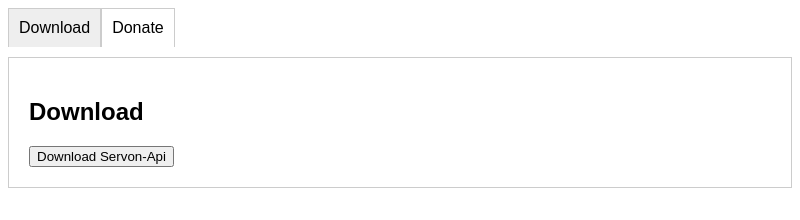
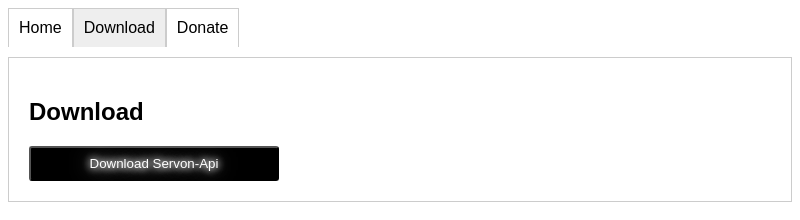
Before and after one commit to ServonNetwork/ServonApp, an Electron app: page src/index.html in a window 800 px wide. Both pictures are taken after a click on the element "Download". Drawn offline with Linux system fonts and the light colour scheme.

Commit message:
new tabs and styles

```diff
--- a/package.json
+++ b/package.json
@@ -33,6 +33,7 @@
     "express": "^4.19.2",
     "patreon": "^0.0.1",
     "socket.io": "^4.7.5",
-    "socket.io-client": "^4.7.5"
+    "socket.io-client": "^4.7.5",
+    "stripe": "^15.10.0"
   }
 }
--- a/src/index.css
+++ b/src/index.css
@@ -1,6 +1,43 @@
-body { font-family: Arial, sans-serif; }
-.tabs { display: flex; cursor: pointer; margin-bottom: 10px; }
-.tab { padding: 10px; border: 1px solid #ccc; border-bottom: none; }
-.tab.active { background-color: #eee; }
-.tab-content { display: none; border: 1px solid #ccc; padding: 20px; }
-.tab-content.active { display: block; }
+/*Body*/
+body{
+  font-family: Arial, sans-serif;
+}
+
+/*Divs*/
+div.tabs{
+  display: flex;
+   cursor: pointer;
+  margin-bottom: 10px;
+}
+
+div.tab{
+  padding: 10px;
+  border: 1px solid #ccc;
+  border-bottom: none;
+}
+
+div.tab.active{
+  background-color: #eee; }
+
+div.tab-content{
+  display: none; border: 1px solid #ccc; padding: 20px; }
+
+div.tab-content.active{
+  display: block;
+}
+
+
+/*Buttons*/
+button.DownloadBtn{
+  background-color: black;
+  border-radius: 3px;
+  outline: none;
+  color: #fff;
+  cursor: pointer;
+
+  text-align: center;
+  text-shadow: 0 0 7px #fff, 0 0 10px #fff, 0 0 21px #fff;
+
+  width: 250px;
+  height: 35px;
+}
--- a/src/index.html
+++ b/src/index.html
@@ -2,27 +2,32 @@
 <html>
 <head>
   <title>ServonApp</title>
-  <style>
-    body { font-family: Arial, sans-serif; }
-    .tabs { display: flex; cursor: pointer; margin-bottom: 10px; }
-    .tab { padding: 10px; border: 1px solid #ccc; border-bottom: none; }
-    .tab.active { background-color: #eee; }
-    .tab-content { display: none; border: 1px solid #ccc; padding: 20px; }
-    .tab-content.active { display: block; }
-  </style>
+  <link rel="stylesheet" href="index.css">
 </head>
 <body>
+
   <div class="tabs">
-    <div class="tab active" data-tab="download">Download</div>
+    <div class="tab active" data-tab="home">Home</div>
+    <div class="tab" data-tab="download">Download</div>
     <div class="tab" data-tab="donate">Donate</div>
   </div>
-  <div id="download" class="tab-content active">
+
+  <div id="home" class="tab-content active">
+    <h2>Announcements</h2>
+    <p class="AnnouncmentsText"></p>
+    <p class="AnnouncmentsText"></p>
+    <p class="AnnouncmentsText"></p>
+  </div>
+
+  <div id="download" class="tab-content">
     <h2>Download</h2>
-    <button id="DownloadServon-Api" onclick="DownloadServon()">Download Servon-Api</button>
+    <button class="DownloadBtn" onclick="DownloadServon()">Download Servon-Api</button>
   </div>
+
   <div id="donate" class="tab-content">
     <h2>Donate</h2>
   </div>
+
   <script src="javascript/renderer.js"></script>
   <script src="javascript/Buttons.js"></script>
 </body>
```
Also changed, not shown: 1 other file.
